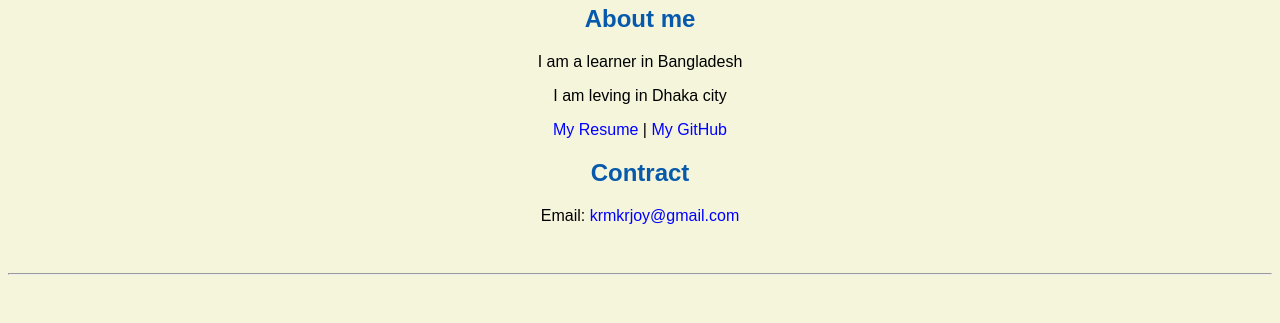
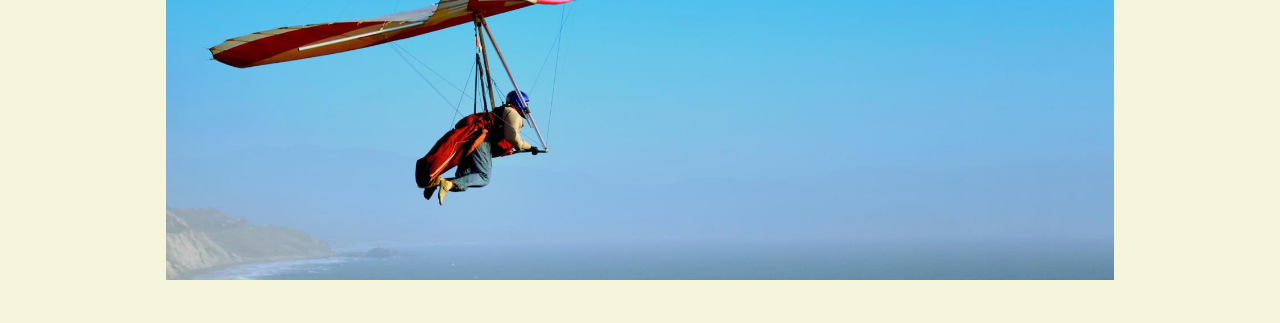
Before and after one commit to Joyjk/Joy_jk.github.io, a plain HTML site: page index.html in a window 1280 px wide. Shown: the part 126-449 px from the top of the page. Drawn offline with Linux system fonts and the light colour scheme.

Commit message:
Update index.html

```diff
--- a/index.html
+++ b/index.html
@@ -15,7 +15,7 @@
   </header>
 
   <body>
-    <img src="images/banner.jpg" width="75%" alt="banner">
+    <img src="image/banner.jpg" width="75%" alt="banner">
 
 
 
```
